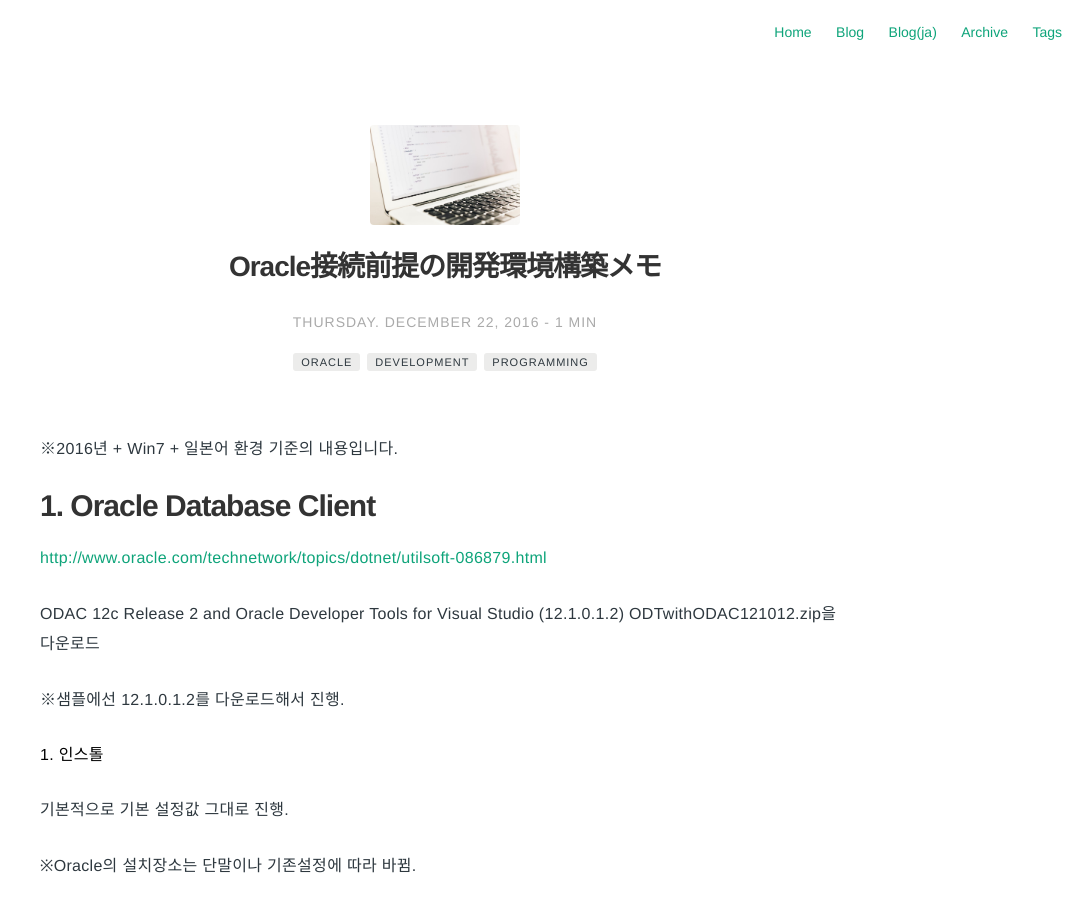
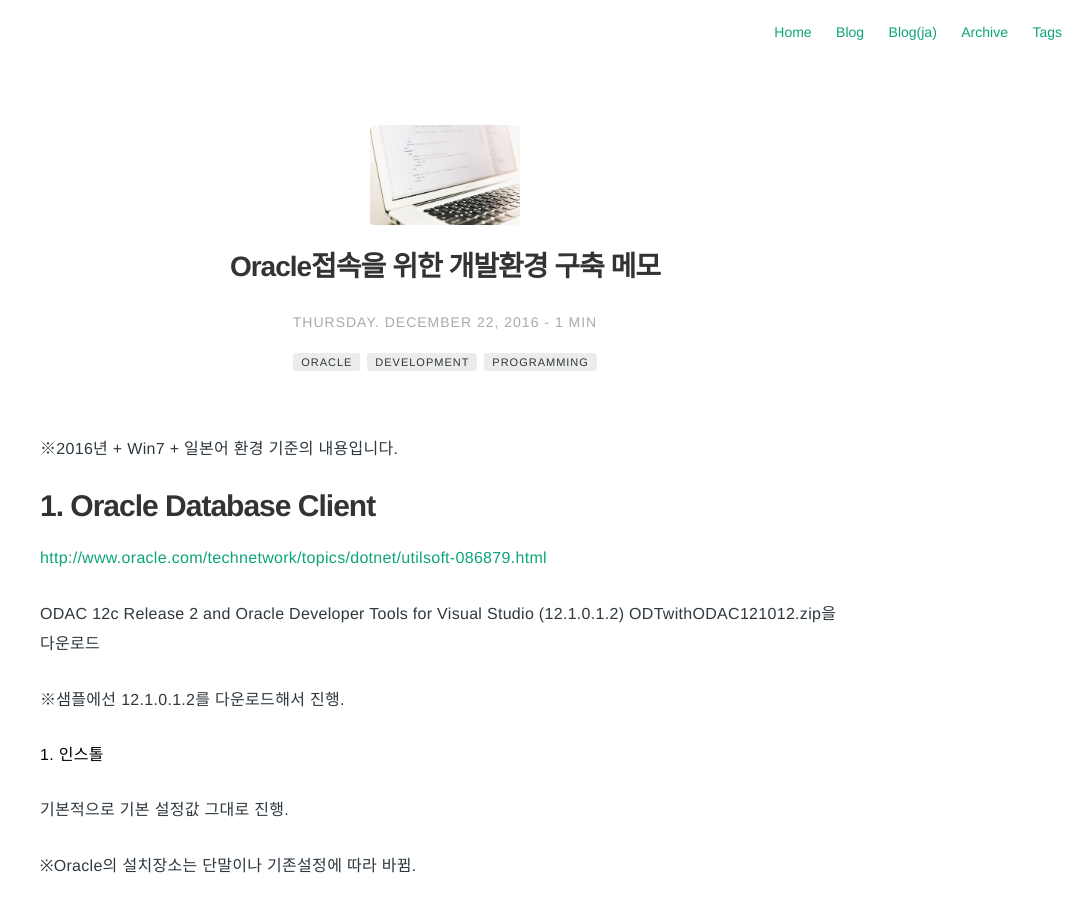
Before and after one commit to Pie001/pie001.github.io, a Jekyll site: the page built from _posts/2016-12-22-0019.md, in a window 1280 px wide and 900 px high. Shown: the whole window, without its empty margins (195-1280 px from the left). Built offline with Jekyll 4.4.1, drawn with Linux system fonts in a browser that asks for light colours; comment, search, counter and statistics services are not loaded.

Commit message:
Update 2016-12-22-0019.md

```diff
--- a/_posts/2016-12-22-0019.md
+++ b/_posts/2016-12-22-0019.md
@@ -1,5 +1,5 @@
 ---
-title: Oracle接続前提の開発環境構築メモ
+title: Oracle접속을 위한 개발환경 구축 메모
 layout: post
 date:  2016-12-22 12:15
 image: /assets/images/post_header.jpg
```
